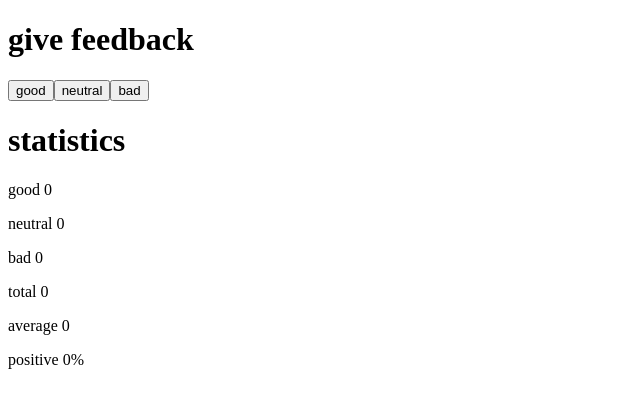
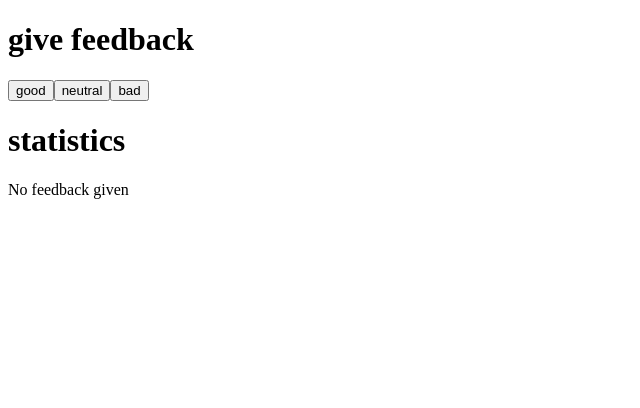
Before and after one commit to subtile351/full-stack-helsinki, a React (Vite) app in the folder part1/unicafe/: page / in a window 1280 px wide. Shown: the top 408 px of the page, without its empty margins (0-640 px from the left). Built offline with nearby package versions, Linux system fonts and the light colour scheme.

Commit message:
Exercise 1.9

```diff
--- a/part1/unicafe/src/App.jsx
+++ b/part1/unicafe/src/App.jsx
@@ -9,8 +9,16 @@ const Statistics = (props) => {
   const average = total === 0 ? 0 : (good - bad) / total
   const positive = total === 0 ? 0 : (good / total) * 100
 
-  return(
-    <div>
+  if (total === 0) {
+    return (
+      <>
+        <h1>statistics</h1>
+        <p>No feedback given</p>
+      </>
+    )
+  } else {
+    return (
+      <>
         <h1>statistics</h1>
         <p>good {good}</p>
         <p>neutral {neutral}</p>
@@ -18,8 +26,11 @@ const Statistics = (props) => {
         <p>total {total}</p>
         <p>average {average}</p>
         <p>positive {positive}%</p>
-    </div>
+      </>
     )
+
+  }
+
 }
 
 const App = () => {
```
Lines whose indentation alone changed are shown as unchanged.
